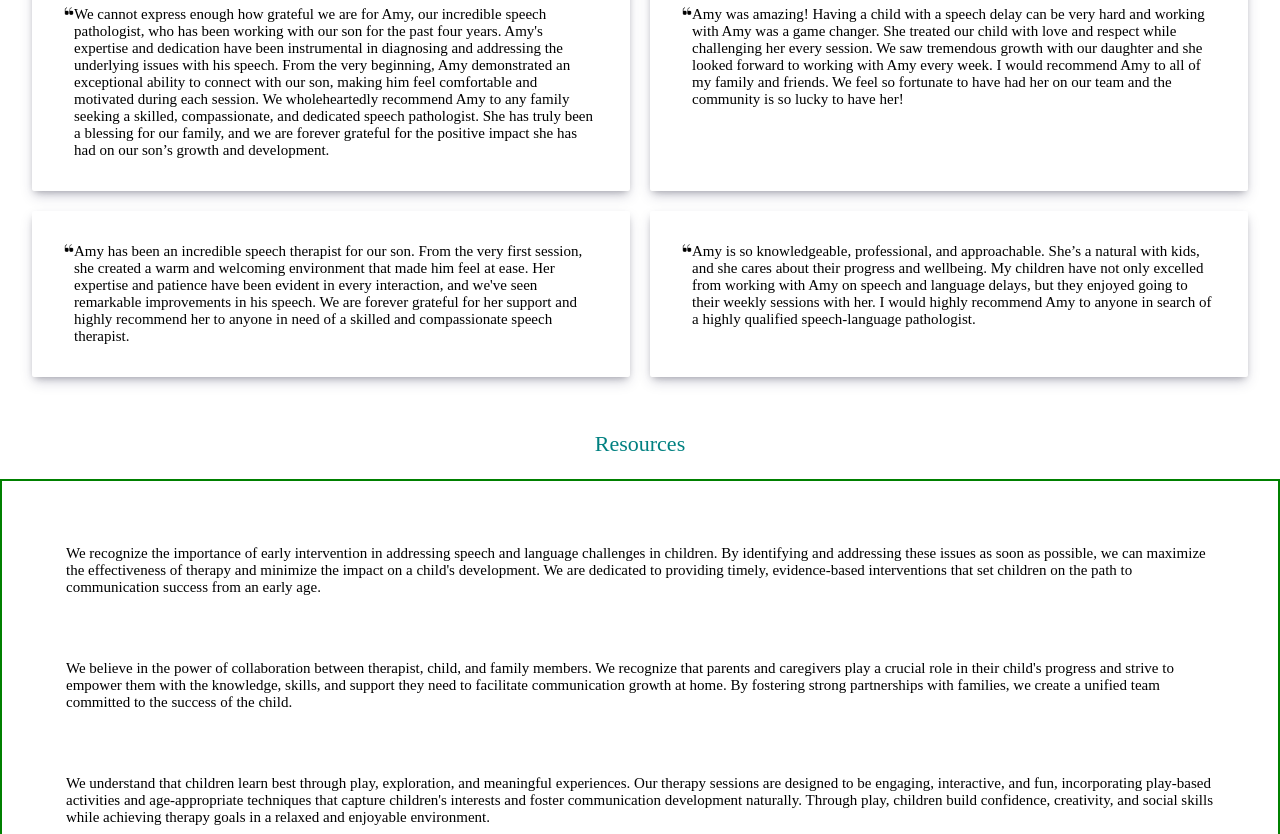
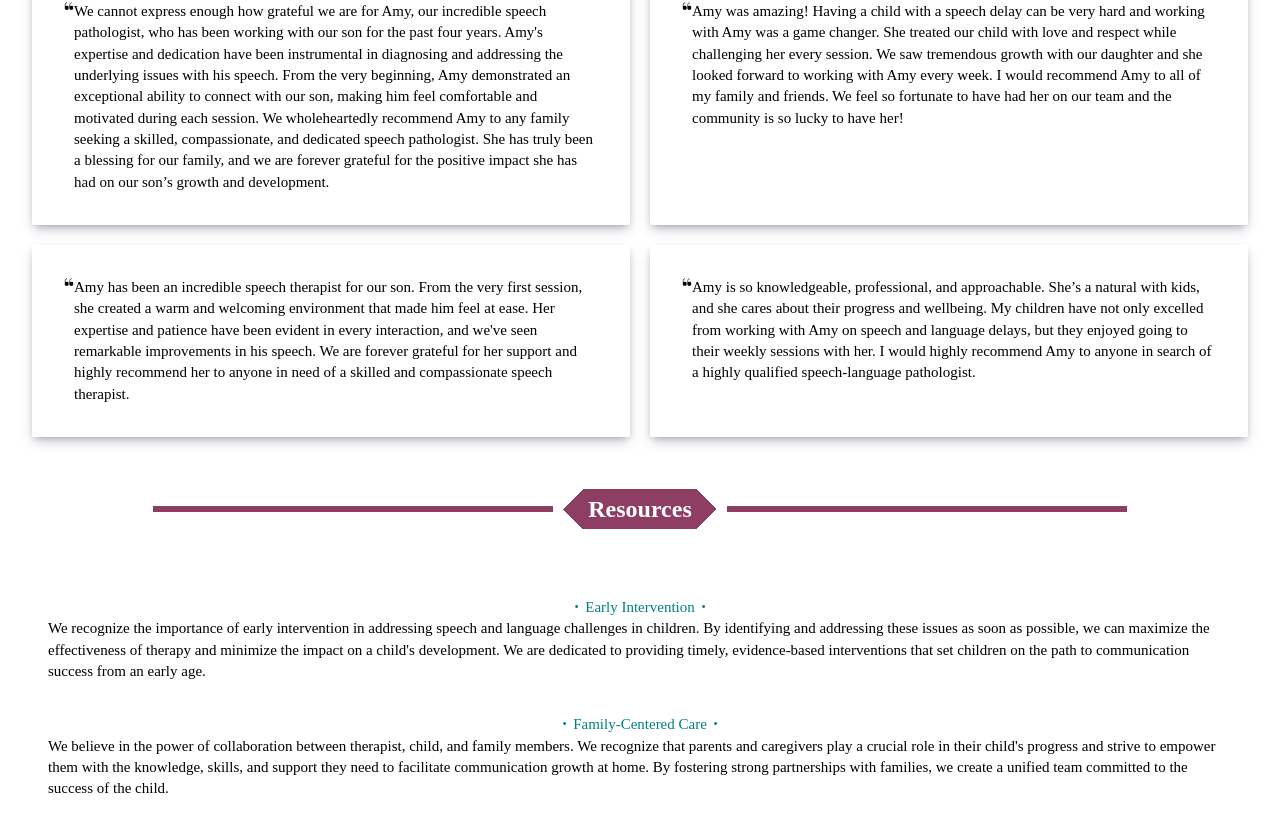
Before and after one commit to beemak789/AE_SLP_Website, a React (Create React App) app in the folder AE_Website/: page / in a window 1280 px wide. Shown: the part 1963-2797 px from the top of the page. Built offline with nearby package versions, Linux system fonts and the light colour scheme; a web font is replaced by a local one.

Commit message:
add divider

```diff
--- a/AE_Website/src/component/AboutMe.js
+++ b/AE_Website/src/component/AboutMe.js
@@ -70,8 +70,7 @@ const AboutMeContainer = styled.div`
 const AboutMeSection = styled.div`
   display: flex;
   gap: 2rem;
-  padding: 1rem;
-  padding-left: 4rem;
+  padding: 2rem;
   align-items: center;
 
   img {
@@ -105,13 +104,14 @@ const AboutMeParagraphContainer = styled.div`
 const OurPhilosophyContainer = styled.div`
   display: flex;
   background-color: white;
-  padding: 3rem;
+  padding: 2rem;
   gap: 1.5rem;
 
   img {
-    height: 39%;
-    width: 39%;
+    height: 35%;
+    width: 35%;
     border: 2px;
+    border-radius: 5px;
   }
 `;
 
@@ -126,6 +126,6 @@ const PhilosophyText = styled.div`
   .header-2 {
     font-size: 20px;
     text-align: center;
-    color: #008080;
+    color: #3E8E69;
   }
 `;
--- a/AE_Website/src/component/Resources.js
+++ b/AE_Website/src/component/Resources.js
@@ -1,17 +1,31 @@
 import React from 'react';
 import styled from 'styled-components';
 import { resourceTitles, resources } from '../utils/clientinfo';
+import { Box } from '@mui/material';
+
+const bull = (
+  <Box
+    component='span'
+    sx={{ display: 'inline-block', mx: '2px', transform: 'scale(0.8)' }}
+  >
+    •
+  </Box>
+);
 
 const Resources = () => {
   return (
     <ResourcesContainer>
-      <p>Resources</p>
+      <h2 className='fancy'>Resources</h2>
 
       <ResourcesList>
         {resources.map((resource, idx) => {
           return (
             <SingleResourceCard>
-              <div key={idx} className='single-resource'>
+              <div key={idx} className='single-resource-text'>
+                <div className='resource-title'>
+                  {' '}
+                  {bull} {resourceTitles[idx]} {bull}
+                </div>
                 {resource}{' '}
               </div>
             </SingleResourceCard>
@@ -31,13 +45,34 @@ const ResourcesContainer = styled.div`
     color: #008080;
     font-weight: 500;
   }
+
+  .fancy {
+    --b: 6px; /* control the border thickness */
+    --w: 400px; /* control the width of the line*/
+    --g: 10px; /* control the gap */
+    --c: #8e3e63;
+
+    width: fit-content;
+    padding: 0 1em;
+    line-height: 1.6em;
+    border: 1px solid;
+    color: #fff;
+    background: conic-gradient(from 45deg at left, var(--c) 25%, #0000 0) 0,
+      conic-gradient(from -135deg at right, var(--c) 25%, #0000 0) 100%;
+    background-size: 51% 100%;
+    background-origin: border-box;
+    background-repeat: no-repeat;
+    border-image: linear-gradient(
+        #0000 calc(50% - var(--b) / 2),
+        var(--c) 0 calc(50% + var(--b) / 2),
+        #0000 0
+      )
+      1/0 var(--w) / calc(var(--w) + var(--g));
+    margin-inline: auto;
+  }
 `;
 
 const ResourcesList = styled.div`
-  ${'' /* display: grid;
-  grid-template-columns: 1fr;
-  grid-gap: 20px; */}
-  border: 2px solid green;
   display: flex;
   flex-direction: column;
   width: 50;
@@ -47,11 +82,16 @@ const ResourcesList = styled.div`
 `;
 
 const SingleResourceCard = styled.div`
-  ${'' /* box-shadow: rgba(50, 50, 93, 0.25) 0px 6px 12px -2px,
-    rgba(0, 0, 0, 0.3) 0px 3px 7px -3px; */}
-  padding: 2rem;
+  padding: 1rem;
   border-radius: 2px;
   background: white;
   color: black;
   display: flex;
+  line-height: 16pt;
+
+  .resource-title {
+    text-align: center;
+    color: #008080;
+    font-weight: 500;
+  }
 `;
--- a/AE_Website/src/component/ServiceTable.js
+++ b/AE_Website/src/component/ServiceTable.js
@@ -49,7 +49,7 @@ const ServiceTable = () => {
       <ThemeProvider theme={theme}>
         <TableParent>
           <TableContainer>
-            <TableTitle background='#8e3e63' fontSize='20px' color='white'>
+            <TableTitle background='#3E8E69' fontSize='20px' color='white'>
               Evaluations
             </TableTitle>
             <Table>
@@ -73,7 +73,7 @@ const ServiceTable = () => {
           </TableContainer>
 
           <TableContainer style={{borderLeft: '1px solid lightGray'}}>
-            <TableTitle background='#8E3E63' fontSize='20px' color='white'>
+            <TableTitle background='#3E8E69' fontSize='20px' color='white'>
               Therapy
             </TableTitle>
 
@@ -94,21 +94,23 @@ const ServiceTable = () => {
             </p>
 
             <TherapyRatesContainer>
+
               <TableHead>
                 <TableRow>
-                  <TableCell align='left'>Session Length</TableCell>
-                  <TableCell align='left'>Price</TableCell>
+                  <TableCell style={{borderBottom: 'none'}} align='left'>Session Length</TableCell>
+                  <TableCell  style={{borderBottom: 'none'}} align='left'>Price</TableCell>
                 </TableRow>
               </TableHead>
 
               <TableBody>
                 {rows2.map((row, id) => (
                   <TableRow key={id}>
-                    <TableCell width='90%'>{row.sessionLength}</TableCell>
-                    <TableCell width='90%'>{row.price}</TableCell>
+                    <TableCell  style={{borderBottom: 'none'}} width='90%'>{row.sessionLength}</TableCell>
+                    <TableCell style={{borderBottom: 'none'}} width='90%'>{row.price}</TableCell>
                   </TableRow>
                 ))}
               </TableBody>
+
             </TherapyRatesContainer>
 
             <p
@@ -209,8 +211,7 @@ const TherapyRatesContainer = styled.div`
   flex-direction: column;
   align-items: center;
   width: 55%;
-  border-radius: 2px;
+  border-radius: 3px;
   box-shadow: rgba(50, 50, 93, 0.25) 0px 13px 27px -5px, rgba(0, 0, 0, 0.3) 0px 8px 16px -8px;
-  background: #F6FAB9;
-  color: #454A05;
+  background:#C983A3;
 `;
--- a/AE_Website/src/component/Testimonials.js
+++ b/AE_Website/src/component/Testimonials.js
@@ -6,7 +6,7 @@ import { Grid } from '@mui/material';
 const Testimonials = () => {
   return (
     <TestimonialsContainer>
-      <p>Testimonials</p>
+      <h2 className='fancy'>Testimonials</h2>
 
       <TestimonialList>
         {testimonials.map((testimonial, idx) => {
@@ -28,11 +28,29 @@ export default Testimonials;
 
 const TestimonialsContainer = styled.div`
 
-  p {
-    font-size: 20px;
-    text-align: center;
-    color: #008080;
-    font-weight: 500;
+.fancy {
+    --b: 6px; /* control the border thickness */
+    --w: 400px; /* control the width of the line*/
+    --g: 10px; /* control the gap */
+    --c: #3E8E69;
+
+    width: fit-content;
+    padding: 0 1em;
+    line-height: 1.6em;
+    border: 1px solid;
+    color: #fff;
+    background: conic-gradient(from 45deg at left, var(--c) 25%, #0000 0) 0,
+      conic-gradient(from -135deg at right, var(--c) 25%, #0000 0) 100%;
+    background-size: 51% 100%;
+    background-origin: border-box;
+    background-repeat: no-repeat;
+    border-image: linear-gradient(
+        #0000 calc(50% - var(--b) / 2),
+        var(--c) 0 calc(50% + var(--b) / 2),
+        #0000 0
+      )
+      1/0 var(--w) / calc(var(--w) + var(--g));
+    margin-inline: auto;
   }
 `;
 
@@ -44,6 +62,7 @@ const TestimonialList = styled.div`
   font-size: 15px;
   padding: 2rem;
   font-weight: 100;
+  line-height: 16pt;
 `;
 
 const SingleTestimonialCard = styled.div`
--- a/AE_Website/src/index.css
+++ b/AE_Website/src/index.css
@@ -4,4 +4,5 @@ body {
   font-style: normal;
   margin: 0;
   padding: 0;
+  width: 100%;
 }
```
